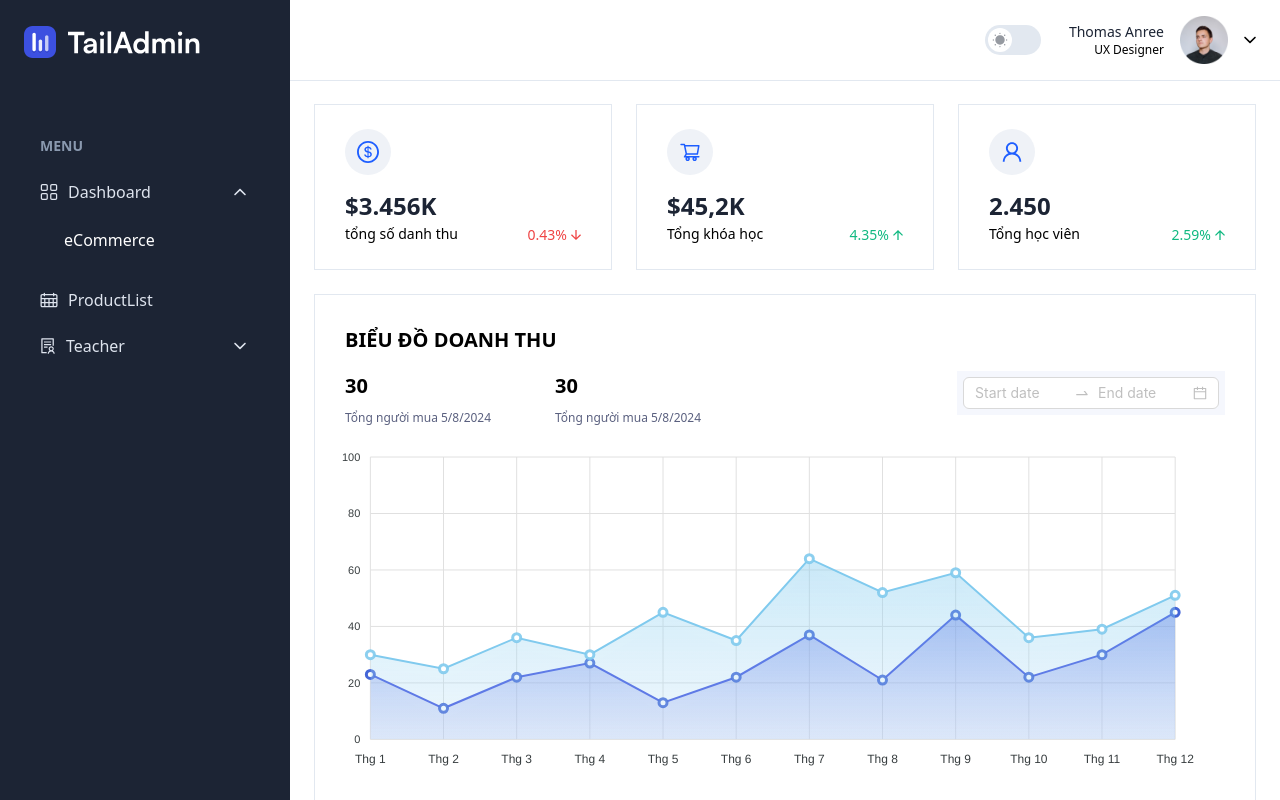
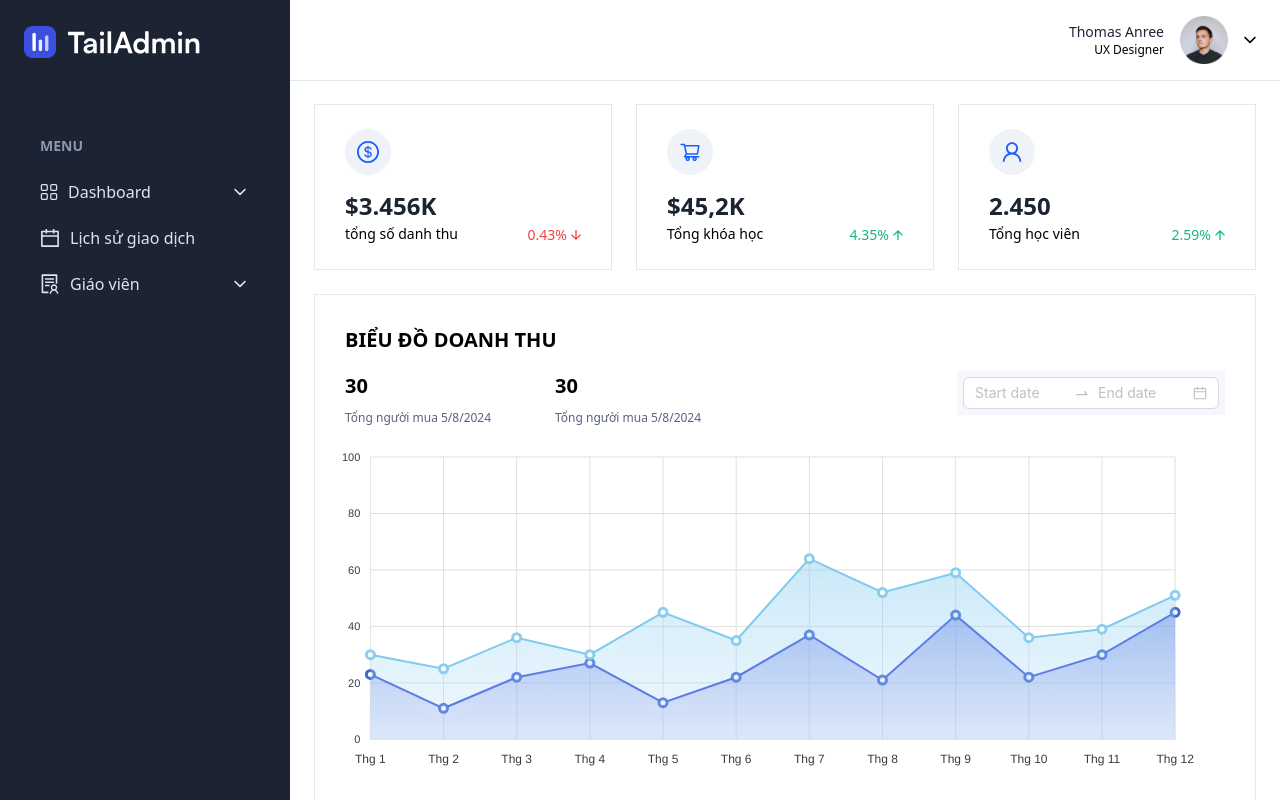
Before and after one commit to ume-academy/UmeAcademy-F, a React (Vite) app: page /admin in a window 1280 px wide. Built offline with nearby package versions, Linux system fonts and the light colour scheme.

Commit message:
feat[history-transaction-admin]: SCRUM-123 Cập nhật lại css

```diff
--- a/src/components/admin/Header/index.tsx
+++ b/src/components/admin/Header/index.tsx
@@ -1,5 +1,4 @@
 import DropdownUser from './DropdownUser';
-import DarkModeSwitcher from './DarkModeSwitcher';
 
 const Header = (props: {
   sidebarOpen: string | boolean | undefined;
@@ -9,11 +8,6 @@ const Header = (props: {
     <header className="sticky top-0 z-999 flex  w-full bg-white drop-shadow-1 dark:bg-boxdark dark:drop-shadow-none">
       <div className="flex flex-grow items-center justify-end px-4 py-4 shadow-2 md:px-6 2xl:px-11">
         <div className="flex items-center gap-3 2xsm:gap-7">
-          <ul className="flex items-center gap-2 2xsm:gap-4">
-            {/* <!-- Dark Mode Toggler --> */}
-            <DarkModeSwitcher />
-            {/* <!-- Dark Mode Toggler --> */}
-          </ul>
 
           {/* <!-- User Area --> */}
           <DropdownUser />
--- a/src/components/admin/sidebar/index.tsx
+++ b/src/components/admin/sidebar/index.tsx
@@ -2,7 +2,7 @@ import React, { useEffect, useRef, useState } from 'react';
 import { NavLink, useLocation } from 'react-router-dom';
 import Logo from '../../../assets/images/admin/logo/logo.svg';
 import SidebarLinkGroup from './SidebarLinkGroup';
-import { AppstoreAddOutlined, SolutionOutlined } from '@ant-design/icons';
+import { AppstoreAddOutlined, CalendarOutlined, DashboardOutlined, SolutionOutlined } from '@ant-design/icons';
 
 interface SidebarProps {
   sidebarOpen: boolean;
@@ -59,7 +59,8 @@ const Sidebar = ({ sidebarOpen, setSidebarOpen }: SidebarProps) => {
   return (
     <aside
       ref={sidebar}
-      className={`absolute left-0 top-0 z-9999 flex h-screen w-72.5 flex-col overflow-y-hidden bg-black duration-300 ease-linear dark:bg-boxdark lg:static lg:translate-x-0 ${sidebarOpen ? 'translate-x-0' : '-translate-x-full'
+      className={`absolute left-0 top-0 z-9999 flex h-screen w-72.5 flex-col overflow-y-hidden bg-black duration-300 ease-linear dark:bg-boxdark lg:static lg:translate-x-0 ${
+        sidebarOpen ? "translate-x-0" : "-translate-x-full"
       }`}
     >
       {/* <!-- SIDEBAR HEADER --> */}
@@ -105,7 +106,7 @@ const Sidebar = ({ sidebarOpen, setSidebarOpen }: SidebarProps) => {
               {/* <!-- Menu Item Dashboard --> */}
               <SidebarLinkGroup
                 activeCondition={
-                  pathname === '/admin' || pathname.includes('admin/dashboard')
+                  pathname === '/' || pathname.includes('dashboard')
                 }
               >
                 {(handleClick, open) => {
@@ -113,7 +114,8 @@ const Sidebar = ({ sidebarOpen, setSidebarOpen }: SidebarProps) => {
                     <React.Fragment>
                       <NavLink
                         to="#"
-                        className={`group relative flex items-center gap-2.5 rounded-sm px-4 py-2 font-medium text-bodydark1 duration-300 ease-in-out hover:bg-graydark dark:hover:bg-meta-4 ${(pathname === '/' ||
+                        className={`group relative flex items-center gap-2.5 rounded-sm px-4 py-2 font-medium text-bodydark1 duration-300 ease-in-out hover:bg-graydark dark:hover:bg-meta-4 ${
+                          (pathname === '/dashboard' ||
                             pathname.includes('dashboard')) &&
                           'bg-graydark dark:bg-meta-4'
                         }`}
@@ -151,7 +153,8 @@ const Sidebar = ({ sidebarOpen, setSidebarOpen }: SidebarProps) => {
                         </svg>
                         Dashboard
                         <svg
-                          className={`absolute right-4 top-1/2 -translate-y-1/2 fill-current ${open && 'rotate-180'
+                          className={`absolute right-4 top-1/2 -translate-y-1/2 fill-current ${
+                            open && 'rotate-180'
                           }`}
                           width="20"
                           height="20"
@@ -169,7 +172,8 @@ const Sidebar = ({ sidebarOpen, setSidebarOpen }: SidebarProps) => {
                       </NavLink>
                       {/* <!-- Dropdown Menu Start --> */}
                       <div
-                        className={`translate transform overflow-hidden ${!open && 'hidden'
+                        className={`translate transform overflow-hidden ${
+                          !open && 'hidden'
                         }`}
                       >
                         <ul className="mt-4 mb-5.5 flex flex-col gap-2.5 pl-6">
@@ -193,36 +197,26 @@ const Sidebar = ({ sidebarOpen, setSidebarOpen }: SidebarProps) => {
               </SidebarLinkGroup>
               {/* <!-- Menu Item Dashboard --> */}
 
-              {/* <!-- Menu Item Product --> */}
+              {/* <!-- Menu Item histories transation --> */}
               <li>
                 <NavLink
-                  to="/admin/list_product"
-                  className={`group relative flex items-center gap-2.5 rounded-sm py-2 px-4 font-medium text-bodydark1 duration-300 ease-in-out hover:bg-graydark dark:hover:bg-meta-4 ${pathname.includes('list_product') &&
-                    'bg-graydark dark:bg-meta-4'
+                  to="/admin/histories_transaction"
+                  className={`group relative flex items-center gap-2.5 rounded-sm py-2 px-4 font-medium text-bodydark1 duration-300 ease-in-out hover:bg-graydark dark:hover:bg-meta-4 ${
+                    pathname.includes("admin/histories_transaction") &&
+                    "bg-graydark dark:bg-meta-4"
                   }`}
                 >
-                  <svg
-                    className="fill-current"
-                    width="18"
-                    height="18"
-                    viewBox="0 0 18 18"
-                    fill="none"
-                    xmlns="http://www.w3.org/2000/svg"
-                  >
-                    <path
-                      d="M15.7499 2.9812H14.2874V2.36245C14.2874 2.02495 14.0062 1.71558 13.6405 1.71558C13.2749 1.71558 12.9937 1.99683 12.9937 2.36245V2.9812H4.97803V2.36245C4.97803 2.02495 4.69678 1.71558 4.33115 1.71558C3.96553 1.71558 3.68428 1.99683 3.68428 2.36245V2.9812H2.2499C1.29365 2.9812 0.478027 3.7687 0.478027 4.75308V14.5406C0.478027 15.4968 1.26553 16.3125 2.2499 16.3125H15.7499C16.7062 16.3125 17.5218 15.525 17.5218 14.5406V4.72495C17.5218 3.7687 16.7062 2.9812 15.7499 2.9812ZM1.77178 8.21245H4.1624V10.9968H1.77178V8.21245ZM5.42803 8.21245H8.38115V10.9968H5.42803V8.21245ZM8.38115 12.2625V15.0187H5.42803V12.2625H8.38115ZM9.64678 12.2625H12.5999V15.0187H9.64678V12.2625ZM9.64678 10.9968V8.21245H12.5999V10.9968H9.64678ZM13.8374 8.21245H16.228V10.9968H13.8374V8.21245ZM2.2499 4.24683H3.7124V4.83745C3.7124 5.17495 3.99365 5.48433 4.35928 5.48433C4.7249 5.48433 5.00615 5.20308 5.00615 4.83745V4.24683H13.0499V4.83745C13.0499 5.17495 13.3312 5.48433 13.6968 5.48433C14.0624 5.48433 14.3437 5.20308 14.3437 4.83745V4.24683H15.7499C16.0312 4.24683 16.2562 4.47183 16.2562 4.75308V6.94683H1.77178V4.75308C1.77178 4.47183 1.96865 4.24683 2.2499 4.24683ZM1.77178 14.5125V12.2343H4.1624V14.9906H2.2499C1.96865 15.0187 1.77178 14.7937 1.77178 14.5125ZM15.7499 15.0187H13.8374V12.2625H16.228V14.5406C16.2562 14.7937 16.0312 15.0187 15.7499 15.0187Z"
-                      fill=""
-                    />
-                  </svg>
-                  ProductList
+                  <CalendarOutlined style={{ fontSize: 20 }} />
+                  Lịch sử giao dịch
                 </NavLink>
               </li>
-              {/* <!-- Menu Item Product --> */}
+              {/* <!-- Menu Item histories transation --> */}
 
               {/* <!-- Menu Item Teacher --> */}
               <SidebarLinkGroup
                 activeCondition={
-                  pathname === '/admin/form_course_add' || pathname.includes('/admin/form_course_add')
+                  pathname === "/admin/form_course_add" ||
+                  pathname.includes("/admin/form_course_add")
                 }
               >
                 {(handleClick, open) => {
@@ -230,9 +224,10 @@ const Sidebar = ({ sidebarOpen, setSidebarOpen }: SidebarProps) => {
                     <React.Fragment>
                       <NavLink
                         to="#"
-                        className={`group relative flex items-center gap-2.5 rounded-sm px-4 py-2 font-medium text-bodydark1 duration-300 ease-in-out hover:bg-graydark dark:hover:bg-meta-4 ${(pathname === '/' ||
-                          pathname.includes('form_course_add')) &&
-                          'bg-graydark dark:bg-meta-4'
+                        className={`group relative flex items-center gap-2.5 rounded-sm px-4 py-2 font-medium text-bodydark1 duration-300 ease-in-out hover:bg-graydark dark:hover:bg-meta-4 ${
+                          (pathname === "/" ||
+                            pathname.includes("form_course_add")) &&
+                          "bg-graydark dark:bg-meta-4"
                         }`}
                         onClick={(e) => {
                           e.preventDefault();
@@ -241,10 +236,11 @@ const Sidebar = ({ sidebarOpen, setSidebarOpen }: SidebarProps) => {
                             : setSidebarExpanded(true);
                         }}
                       >
-                        <SolutionOutlined />
-                        Teacher
+                        <SolutionOutlined style={{ fontSize: 20 }} />
+                        Giáo viên
                         <svg
-                          className={`absolute right-4 top-1/2 -translate-y-1/2 fill-current ${open && 'rotate-180'
+                          className={`absolute right-4 top-1/2 -translate-y-1/2 fill-current ${
+                            open && "rotate-180"
                           }`}
                           width="20"
                           height="20"
@@ -262,20 +258,21 @@ const Sidebar = ({ sidebarOpen, setSidebarOpen }: SidebarProps) => {
                       </NavLink>
                       {/* <!-- Dropdown Menu Start --> */}
                       <div
-                        className={`translate transform overflow-hidden ${!open && 'hidden'
+                        className={`translate transform overflow-hidden ${
+                          !open && "hidden"
                         }`}
                       >
                         <ul className="mt-4 mb-5.5 flex flex-col gap-2.5 pl-6">
                           <li>
-
                             <NavLink
                               to="/admin/form_course_add"
                               className={({ isActive }) =>
-                                'group relative flex items-center gap-2.5 rounded-md px-4 font-medium text-bodydark2 duration-300 ease-in-out hover:text-white ' +
-                                (isActive && '!text-white')
+                                "group relative flex items-center gap-2.5 rounded-md px-4 font-medium text-bodydark2 duration-300 ease-in-out hover:text-white " +
+                                (isActive && "!text-white")
                               }
                             >
-                              <AppstoreAddOutlined />Add Course
+                              <AppstoreAddOutlined />
+                              Thêm khóa học
                             </NavLink>
                           </li>
                         </ul>
@@ -286,7 +283,6 @@ const Sidebar = ({ sidebarOpen, setSidebarOpen }: SidebarProps) => {
                 }}
               </SidebarLinkGroup>
               {/* <!-- Menu Item Teacher --> */}
-
             </ul>
           </div>
         </nav>
```
Lines whose indentation alone changed are shown as unchanged.
